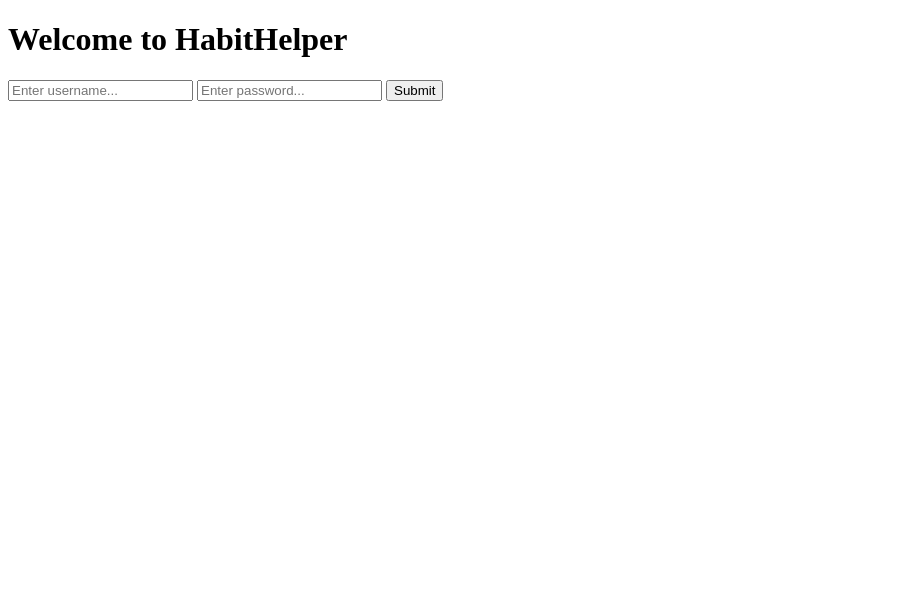
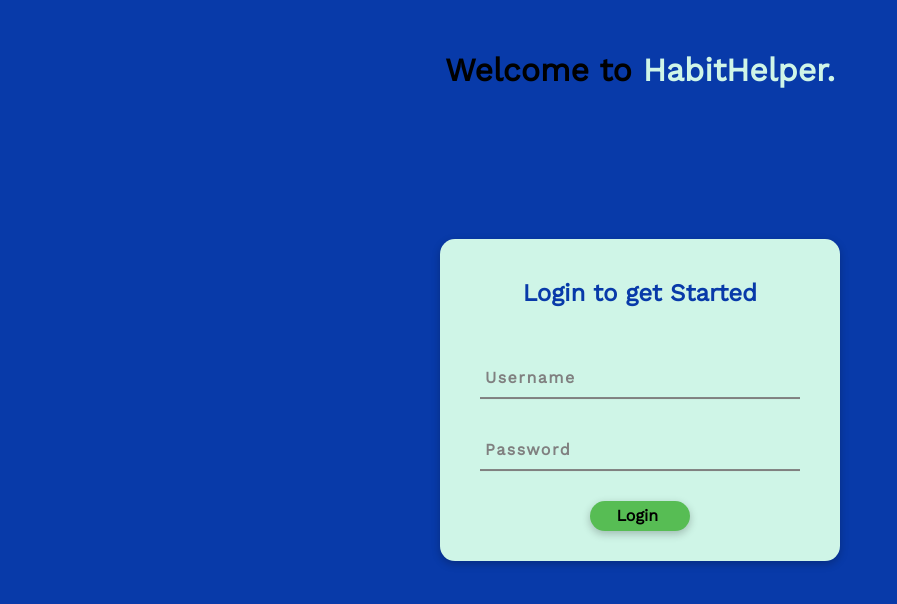
Before and after one commit to mrkstechs/tracker, a plain HTML site: page client/index.html in a window 1280 px wide. Shown: the whole page, without its empty margins (0-897 px from the left). Drawn offline with nearby package versions, Linux system fonts and the light colour scheme.

Commit message:
Login page

```diff
--- a/client/assets/css/styles.css
+++ b/client/assets/css/styles.css
@@ -0,0 +1,125 @@
+@import url("https://fonts.googleapis.com/css2?family=Work+Sans:wght@300;400&display=swap");
+@import url("https://cdn.jsdelivr.net/npm/bootstrap-icons@1.9.1/font/bootstrap-icons.css");
+body {
+    background: #083AA9;
+    margin: 0;
+    padding: 0;
+    overflow: hidden;
+    height: 100vh;
+    font-family: 'Work Sans'
+}
+
+div.brand {
+    margin: 20px 10px;
+    padding: 10px;
+    text-align: center;
+}
+
+.titlecolor {
+    color: #CFF5E7;
+}
+
+.container {
+    position: absolute;
+    top: 50%;
+    left: 50%;
+    transform: translate(-50%,-50%);
+    background-color: #CFF5E7;
+    border-radius: 15px;
+    width: 400px;
+    box-shadow: rgba(0, 0, 0, 0.24) 0px 3px 8px;
+
+}
+
+.container h2 {
+    text-align: center;
+    padding: 20px 0;
+}
+
+.container form {
+    padding: 0 40px;
+    box-sizing: border-box;
+}
+
+form .account {
+    position: relative;
+    border-bottom: 2px solid grey;
+    margin: 30px 0;
+}
+
+.account input {
+    width: 100%;
+    padding: 0 5px;
+    height: 40px;
+    font-size: 16px;
+    border: none;
+    background: none;
+    outline: none;
+}
+
+.account label {
+    position: absolute;
+    top: 50%;
+    left: 5px;
+    color: gray;
+    transform: translateY(-50%);
+    font-size: 16px;
+    font-weight: 700;
+    letter-spacing: 1.5px;
+    pointer-events: none;
+    transition: 0.5s;
+}
+
+.account span::before {
+    content: '';
+    position: absolute;
+    top: 40px;
+    left: 0;
+    width: 0%;
+    height: 2px;
+    background: #083AA9;
+    transition: 0.5s;
+}
+
+.account input:focus ~ label,
+.account input:valid ~ label {
+  top: -5px;
+  color: #083AA9;
+}
+
+.account input:focus ~ span::before,
+.account input:valid ~ span::before {
+    width: 100%;
+
+}
+
+h2 {
+    color: #083AA9;
+}
+
+div.submit {
+    text-align: center;
+    margin-bottom: 30px;
+}
+
+#submit {
+    font-family: 'Work Sans';
+    font-weight: bold;
+    border-radius: 15px;
+    border: none;
+    background-color: #57BD54;
+    height: 30px;
+    width: 100px;
+    font-size: 16px;
+    text-align: center;
+    box-shadow: rgba(0, 0, 0, 0.24) 0px 3px 8px;
+    transition: 0.5s;
+}
+
+#submit:hover {
+    background-color: #083AA9;
+    transition: 0.5s;
+    color: #CFF5E7;
+    cursor: pointer;
+
+}
--- a/client/index.html
+++ b/client/index.html
@@ -10,17 +10,36 @@
 </head>
 <body>
     <header>
-        <h1>Welcome to HabitHelper</h1>
+        <div class="brand">
+            <h1>Welcome to <span class="titlecolor">HabitHelper.</span></h1>
+        </div>
+
+
         <nav>
-
         </nav>
     </header>
-    <main>
-        <form name="login">
-            <input type="text" name="username" id="username" placeholder="Enter username...">
-            <input type="text" name="password" id="password" placeholder="Enter password...">
-            <input type="submit">
-        </form>
-    </main>
+    <body>
+
+        <div class="container">
+            <h2>Login to get Started</h2>
+            <form name="login" method="post">
+                <div class="account">
+                    <input type="text" name="username" id="username" required>
+                    <span></span>
+                    <label>Username</label>
+                </div>
+                <div class="account">
+                    <input type="text" name="password" id="password" required>
+                    <span></span>
+                    <label>Password</label>
+                </div>
+                <div class="submit">
+                    <input type="submit" value="Login " id="submit">
+                </div>
+            </form>
+        </div>
+
+    </body>
+
 </body>
 </html>
```
